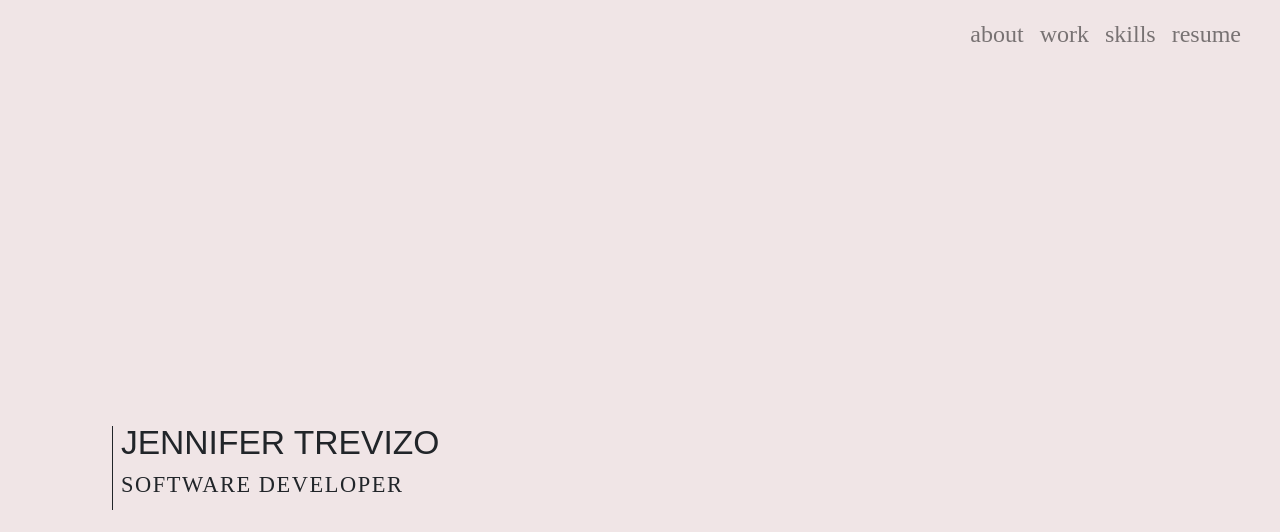
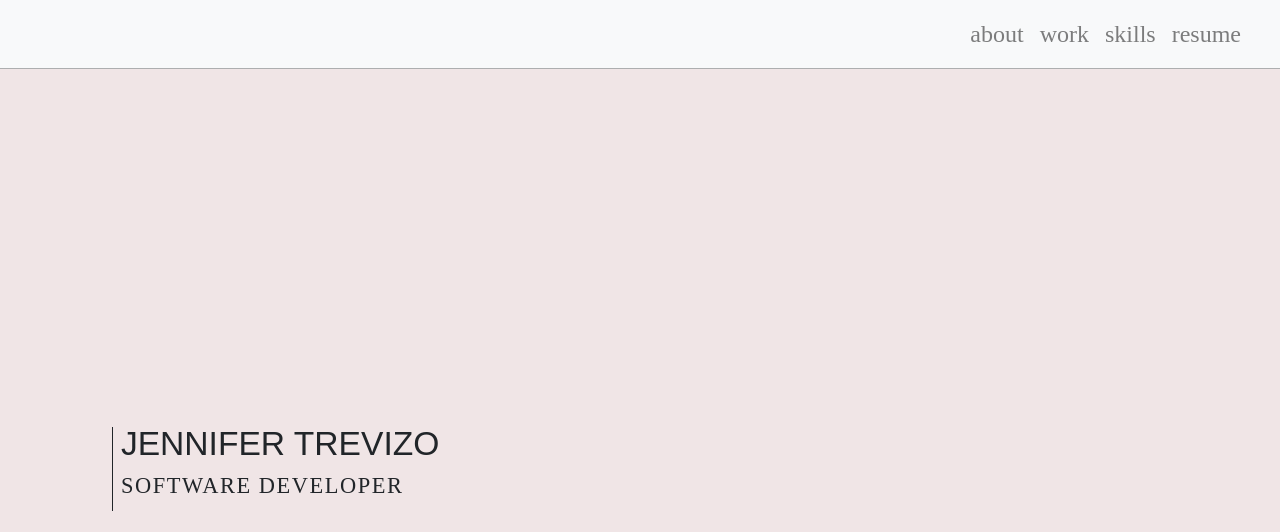
Before and after one commit to jtrevz/portfolio2023, a React (Create React App) app: page / in a window 1280 px wide. Shown: the top 532 px of the page. Built offline with nearby package versions, Linux system fonts and the light colour scheme; a web font is replaced by a local one.

Commit message:
navbar color

```diff
--- a/src/Components/Landing/index.js
+++ b/src/Components/Landing/index.js
@@ -7,7 +7,7 @@ import './styles.css'
 
 export default function Landing() {
   return (
-    <m.div id="Landing" key="Landing" className="" initial={{y:'100%'}} animate={{y:"0%"}} transition={{duration: 0.75}} exit={{opacity:1}}>
+    <m.div id="Landing" key="Landing" className="" initial={{y:'100%'}} animate={{y:"0%"}} transition={{duration: 1.6}} exit={{opacity:1}}>
       <Container fluid>
         <Row id="nameRow" className="d-flex align-items-stretch pl-4 pl-lg-5">
           <Col id="nameCol" className="d-flex justify-content-start align-items-center pl-lg-5 pl-4 min-vh-100 col-9">
--- a/src/Components/Navbar/index.js
+++ b/src/Components/Navbar/index.js
@@ -9,7 +9,7 @@ import './styles.css'
 export default function NavBar() {
 
   return (
-    <div id="Navbar">
+    <div id="Navbar" className='bg-light'>
         <Navbar expand="md" fixed="sticky">
         <Container fluid className="justify-content-end">
             <Navbar.Toggle aria-controls="basic-navbar-nav"/>
--- a/src/Components/Navbar/styles.css
+++ b/src/Components/Navbar/styles.css
@@ -1,4 +1,6 @@
-
+#Navbar{
+    border-bottom: .7px solid rgba(0,0,0,.3) !important;
+}
 
 
 /* Link Styling */
```
